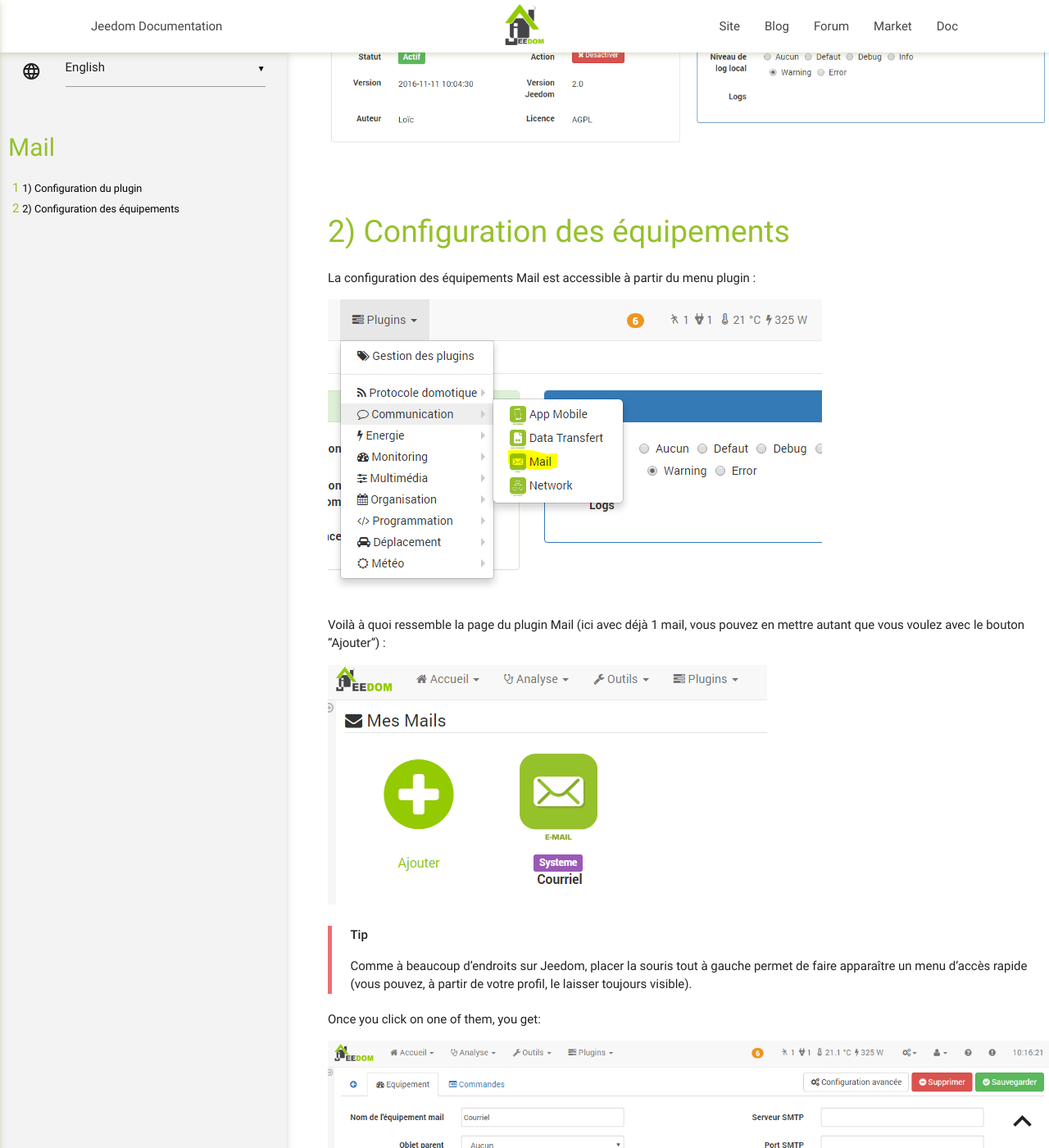
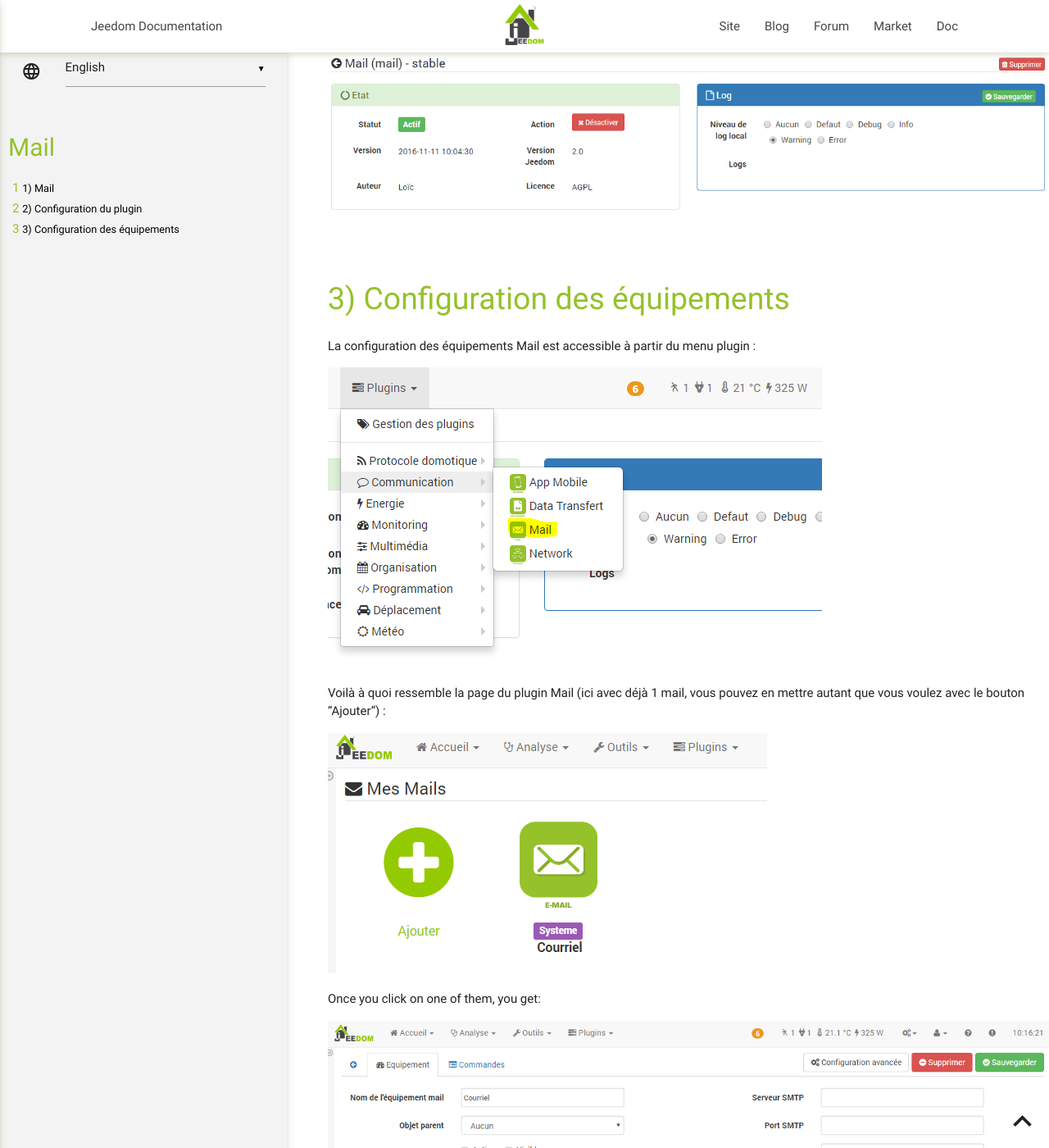
Before and after one commit to jeedom/plugin-mail, a Jekyll site: the page built from docs/en_US/index.md, in a window 1280 px wide and 1400 px high, scrolled down 258 px. Shown: the whole window at 82% size. Built offline with Jekyll 4.4.1, drawn with Linux system fonts in a browser that asks for light colours; our own code applies the rules of GitHub Pages for plain Markdown files; some of the changed text lies outside the part shown.

Commit message:
[ROBOT] Action all

```diff
--- a/docs/en_US/index.md
+++ b/docs/en_US/index.md
@@ -1,3 +1,5 @@
+# Mail
+
 Plugin permettant d’envoyer des mails.
 
 Configuration du plugin
@@ -20,12 +22,6 @@
 vous pouvez en mettre autant que vous voulez avec le bouton "Ajouter") :
 
 ![mail3](../images/mail3.PNG)
-
-> **Tip**
->
-> Comme à beaucoup d’endroits sur Jeedom, placer la souris tout à gauche
-> permet de faire apparaître un menu d’accès rapide (vous pouvez, à
-> partir de votre profil, le laisser toujours visible).
 
 Once you click on one of them, you get:
 
```
Also changed, not shown: docs/de_DE/index.md (+2 -6 lines), docs/es_ES/index.md (+2 -6 lines).
